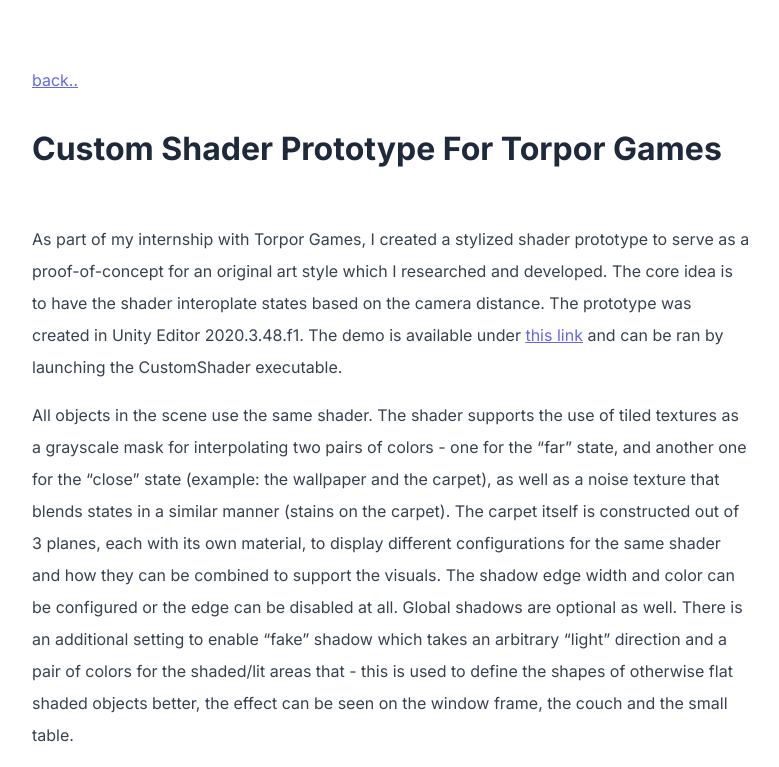
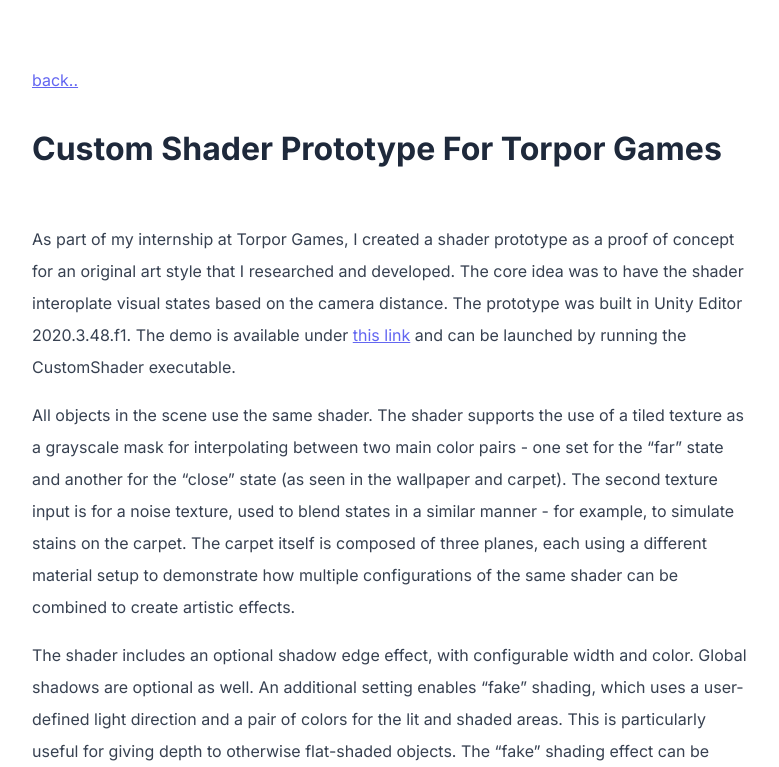
Before and after one commit to kamilashi/kamilashi.github.io, a Jekyll site: the page built from _posts/2025-05-07-custom-shader-prototype-for-torpor-games.md, in a window 1280 px wide. Shown: the top 767 px of the page, without its empty margins (248-1027 px from the left). Built offline with Jekyll 4.4.1, drawn with Linux system fonts in a browser that asks for light colours; some of the changed text lies outside the part shown; grey boxes are pictures that could not be loaded.

Commit message:
text polish torpor internship round 1

```diff
--- a/_posts/2025-05-07-custom-shader-prototype-for-torpor-games.md
+++ b/_posts/2025-05-07-custom-shader-prototype-for-torpor-games.md
@@ -4,9 +4,11 @@
 
 <div style="height: 50px;"></div>
 
-As part of my internship with Torpor Games, I created a stylized shader prototype to serve as a proof-of-concept for an original art style which I researched and developed. The core idea is to have the shader interoplate states based on the camera distance. The prototype was created in Unity Editor 2020.3.48.f1. The demo is available under [this link](https://github.com/kamilashi/Unity-Custom-Shader-Implementation/tree/main/DemoBuild) and can be ran by launching the CustomShader executable.
+As part of my internship at Torpor Games, I created a shader prototype as a proof of concept for an original art style that I researched and developed. The core idea was to have the shader interoplate visual states based on the camera distance. The prototype was built in Unity Editor 2020.3.48.f1. The demo is available under [this link](https://github.com/kamilashi/Unity-Custom-Shader-Implementation/tree/main/DemoBuild) and can be launched by running the CustomShader executable.
 
-All objects in the scene use the same shader. The shader supports the use of tiled textures as a grayscale mask for interpolating two pairs of colors - one for the "far" state, and another one for the "close" state (example: the wallpaper and the carpet), as well as a noise texture that blends states in a similar manner (stains on the carpet). The carpet itself is constructed out of 3 planes, each with its own material, to display different configurations for the same shader and how they can be combined to support the visuals. The shadow edge width and color can be configured or the edge can be disabled at all. Global shadows are optional as well. There is an additional setting to enable "fake" shadow which takes an arbitrary "light" direction and a pair of colors for the shaded/lit areas that - this is used to define the shapes of otherwise flat shaded objects better, the effect can be seen on the window frame, the couch and the small table.
+All objects in the scene use the same shader. The shader supports the use of a tiled texture as a grayscale mask for interpolating between two main color pairs - one set for the "far" state and another for the "close" state (as seen in the wallpaper and carpet). The second texture input is for a noise texture, used to blend states in a similar manner - for example, to simulate stains on the carpet. The carpet itself is composed of three planes, each using a different material setup to demonstrate how multiple configurations of the same shader can be combined to create artistic effects.
+
+The shader includes an optional shadow edge effect, with configurable width and color. Global shadows are optional as well. An additional setting enables "fake" shading, which uses a user-defined light direction and a pair of colors for the lit and shaded areas. This is particularly useful for giving depth to otherwise flat-shaded objects. The "fake" shading effect can be observed on the window frame, couch, and small table in the scene.
 
 <!-- <video width="720px" controls muted loop playsinline preload="metadata">
     <source src="/assets/videos/shaderproto_f.mp4?v=3" type="video/mp4">
```
